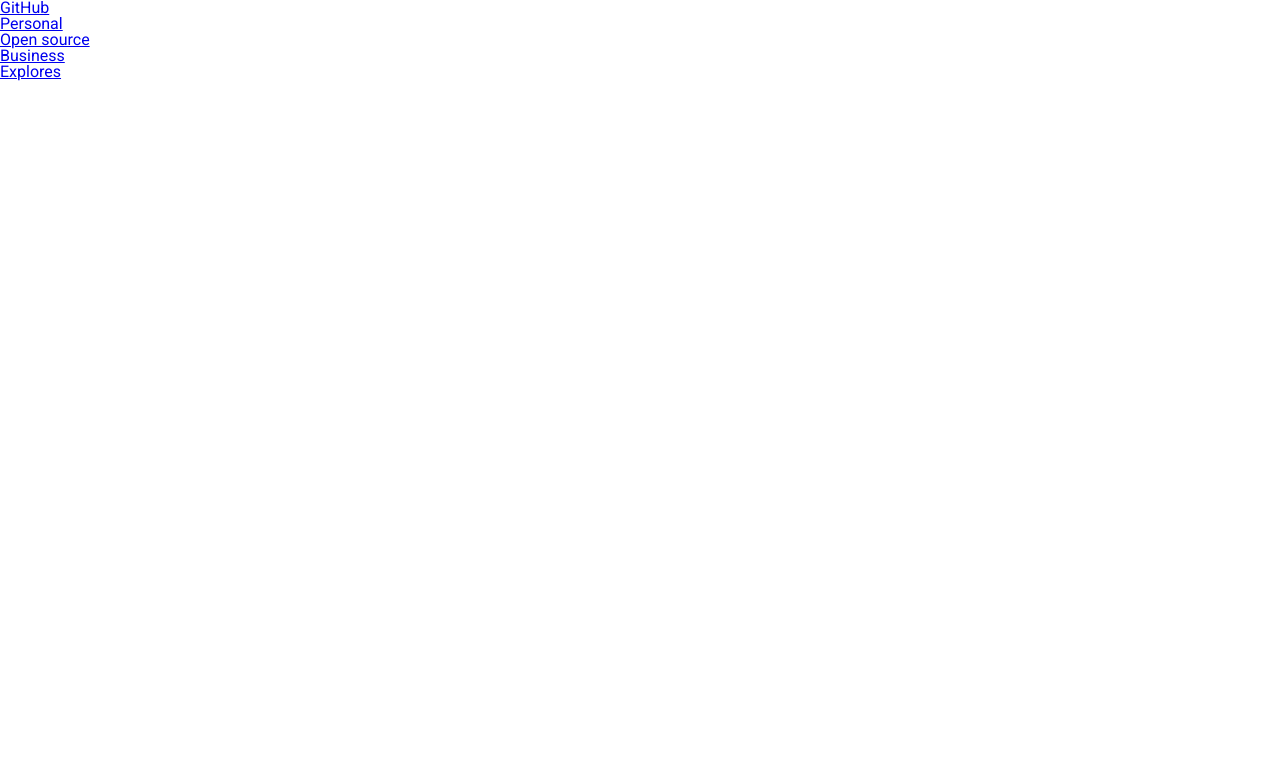
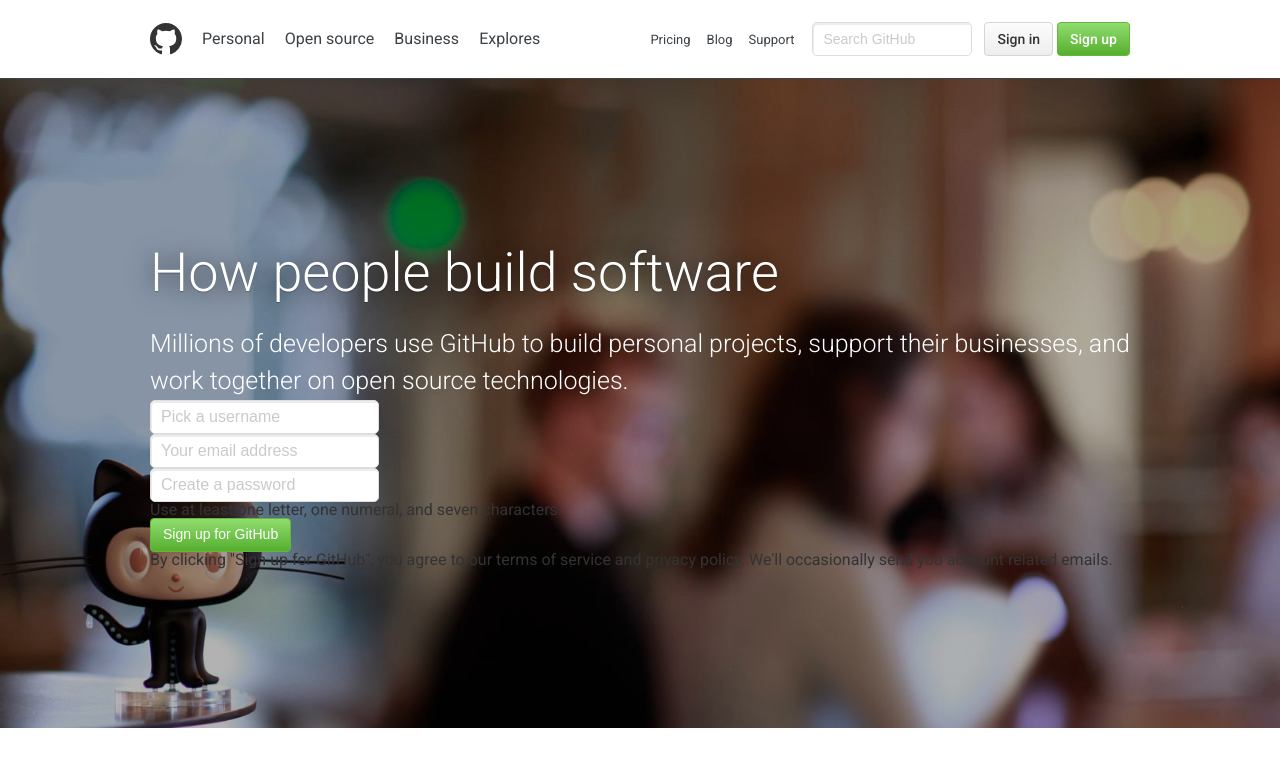
Before and after one commit to mirro97/Github-example, a plain HTML site: page index.html in a window 1280 px wide. Drawn offline with nearby package versions, Linux system fonts and the light colour scheme.

Commit message:
section & visual part

```diff
--- a/css/main.css
+++ b/css/main.css
@@ -14,6 +14,10 @@
   color: #333;
 }
 
+a {
+  text-decoration: none;
+}
+
 /* BUTTON */
 .btn {
   height: 34px;
@@ -28,6 +32,8 @@
   line-height: 1.5;
   cursor: pointer;
   box-sizing: border-box;
+  color: #333;
+  position: relative;
 }
 
 .btn:hover::before {
@@ -75,3 +81,171 @@
 .input--text::-moz-input-placeholder {
   color: #cacaca;
 }
+
+/* FLOAT CLEARFIX */
+.clearfix::after {
+  content: "";
+  clear: both;
+  display: block;
+}
+
+.float--left {
+  float: left;
+}
+
+.float--right {
+  float: right;
+}
+
+/* SUMMARY */
+.summary {
+}
+.summary__title {
+  font-size: 38px;
+  font-weight: 300;
+  line-height: 1.25;
+  margin-bottom: 18px;
+}
+
+.summary__description {
+  font-size: 25px;
+  font-weight: 300;
+  columns: #767676;
+  line-height: 1.5;
+}
+
+/* SECTION & INNER */
+.section {
+  position: relative;
+}
+
+.section .inner {
+  max-width: 980px;
+  margin: 0 auto; /*가로 사이즈가 정해져 있어야 margin을 활용한 가운데 정렬 사용가능*/
+  box-sizing: border-box;
+  position: relative;
+}
+
+/* HEADER */
+header {
+  border-bottom: 1px solid rgba(0, 0, 0, 0.75);
+  box-shadow: 0 0 5px rgb(0, 0, 0, 0.75);
+  background: #fff;
+}
+
+header .inner {
+  height: 78px;
+}
+
+header .menu-group {
+  height: 100%;
+  display: flex;
+  align-items: center;
+}
+
+header .logo {
+  margin-right: 10px;
+}
+
+header .logo a {
+  display: block;
+  width: 32px;
+  height: 32px;
+  text-indent: -9999px;
+  background: url("../img/logo.svg");
+}
+
+header .logo a:hover {
+  background: url("../img/logo_on.svg");
+}
+
+header .main-menu {
+  display: flex;
+}
+
+header .main-menu li a {
+  display: block;
+  padding: 10px;
+  color: #3c4146;
+}
+
+header .main-menu li a:hover {
+  color: #4078c5;
+}
+
+header .sign-group {
+  display: flex;
+  height: 100%;
+  align-items: center;
+}
+
+header .btn-group {
+  order: 2;
+  display: flex;
+}
+
+header .btn-group .sign-in {
+  margin-right: 4px;
+}
+
+#search-form {
+  order: 1;
+  margin-right: 12px;
+}
+
+#search {
+  width: 160px;
+  font-size: 14px;
+}
+
+#search + [type="submit"] {
+  display: none;
+}
+
+header .sub-menu {
+  display: flex;
+  margin-right: 10px;
+}
+
+header .sub-menu li a {
+  display: block;
+  padding: 8px;
+  font-size: 13px;
+  color: #3c4146;
+}
+
+header .sub-menu li a:hover {
+  color: #4078c0;
+}
+
+/* VISUAL */
+.section--visual {
+  background-image: url("../img/bg.jpg");
+  background-repeat: no-repeat;
+  background-position: bottom left;
+  background-size: cover;
+}
+
+.section--visual::before {
+  content: "";
+  position: absolute;
+  top: 0;
+  left: 0;
+  bottom: 0;
+  right: 0; /* position 이 absolute일떄 right bottom에 0을 주는 것은 height와 width에 100%를 주는 것과 같다*/
+  background: rgba(0, 0, 0, 0.3);
+}
+
+.section--visual .inner {
+  padding: 160px 0;
+}
+
+.section--visual .summary__title {
+  color: #fff;
+  font-size: 54px;
+  text-shadow: 0 1px 1px rgba(0, 0, 0, 0.25), 0 1px 25px rgba(0, 0, 0, 0.75);
+}
+
+.section--visual .summary__description {
+  color: #fff;
+}
--- a/index.html
+++ b/index.html
@@ -34,24 +34,73 @@
 </head>
 <body>
     <div class="body__container">
+
         <!-- HEADER -->
         <header class="section">
-            <div class="inner">
-                <div class="menu-group">
+            <div class="inner clearfix">
+                <div class="menu-group float--left">
                     <div class="logo">
                         <a href="#"><img src="" alt="">GitHub</a>
                     </div>
-                    <div class="main-menu">
-                        <ul>
-                            <li><a href="#">Personal</a></li>
-                            <li><a href="#">Open source</a></li>
-                            <li><a href="#">Business</a></li>
-                            <li><a href="#">Explores</a></li>
-                        </ul>
+                    <ul class="main-menu">
+                        <li><a href="#">Personal</a></li>
+                        <li><a href="#">Open source</a></li>
+                        <li><a href="#">Business</a></li>
+                        <li><a href="#">Explores</a></li>
+                    </ul>
+                </div>
+
+                <div class="sign-group float--right">
+                    <div class="btn-group">
+                        <a href="#" class="btn sign-in">Sign in</a>
+                        <a href="#" class="btn btn--primary sign-up">Sign up</a>
                     </div>
+                    <form id="search-form" method="POST" action="">
+                        <input type="text" id="search" class="input--text" placeholder="Search GitHub">
+                        <input type="submit" value="Submit">
+                    </form>
+                    <ul class="sub-menu">
+                        <li><a href="#">Pricing</a></li>
+                        <li><a href="#">Blog</a></li>
+                        <li><a href="#">Support</a></li>
+                    </ul>
                 </div>
             </div>
         </header>
+
+        <!-- VISUAL -->
+        <section class="section section--visual">
+            <div class="inner">
+                <div class="summary">
+                    <div class="summary__title">
+                        How people build software
+                    </div>
+                    <div class="summary__description">
+                        Millions of developers use GitHub to build personal projects, support their businesses, and work together on open source technologies.
+                    </div>
+                </div>
+                <form id="sign-form" method="POST" action="">
+                    <ul>
+                        <li>
+                            <input class="input--text" type="text" placeholder="Pick a username">
+                        </li>
+                        <li>
+                            <input class="input--text" type="email" placeholder="Your email address">
+                        </li>
+                        <li>
+                            <input class="input--text" type="password" placeholder="Create a password">
+                            <p class="caption">Use at least one letter, one numeral, and seven characters.</p>
+                        </li>
+                        <li>
+                            <button type="submit" class="btn btn--primary">
+                                Sign up for GitHub
+                            </button>
+                            <p class="caption">By clicking "Sign up for GitHub", you agree to our terms of service and privacy policy. We'll occasionally send you account related emails.</p>
+                        </li>
+                    </ul>
+                </form>
+            </div>
+        </section>
     </div>
 </body>
 </html>
```
Also changed, not shown: 1 other file.
